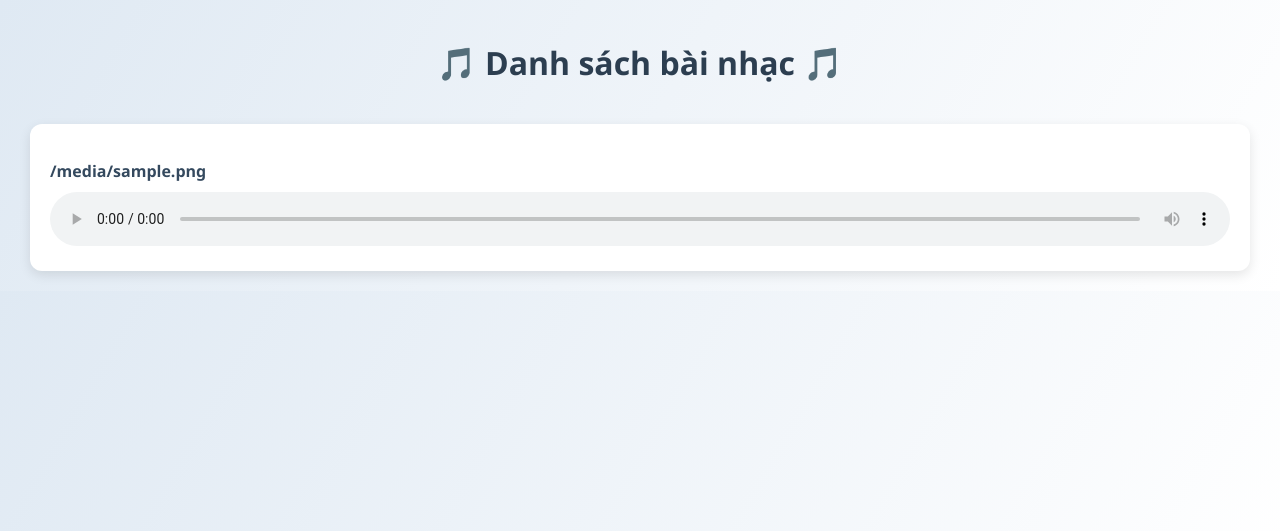
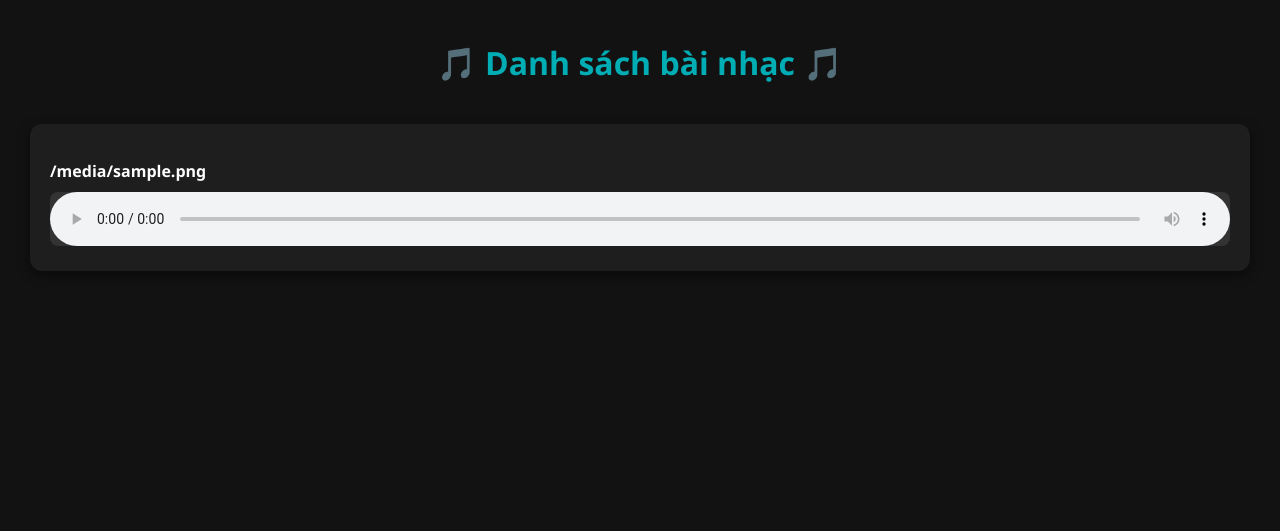
Before and after one commit to cyb3r-Kn1ght/Cryptography_Project, a Flask app: template myapp/templates/index.html in a window 1280 px wide. Shown: the top 531 px of the page. Run offline with Flask 3, Linux system fonts and the light colour scheme; the template is opened without the code that fills it: most values are stand-ins (such as "Sample title", 1, 10 or a date in 2020).

Commit message:
Thêm tí css

```diff
--- a/myapp/static/style/musicpage.css
+++ b/myapp/static/style/musicpage.css
@@ -1,13 +1,14 @@
 body {
     font-family: 'Segoe UI', sans-serif;
-    background: linear-gradient(120deg, #dfe9f3, #ffffff);
+    background-color: #121212;
+    color: #f1f1f1;
     margin: 0;
     padding: 20px;
 }
 
 h1 {
     text-align: center;
-    color: #2c3e50;
+    color: #00adb5;
     margin-bottom: 40px;
 }
 
@@ -19,24 +20,26 @@ h1 {
 }
 
 .music-card {
-    background-color: #ffffff;
+    background-color: #1e1e1e;
     border-radius: 12px;
-    box-shadow: 0 4px 12px rgba(0, 0, 0, 0.1);
+    box-shadow: 0 4px 12px rgba(0, 0, 0, 0.5);
     padding: 20px;
-    transition: transform 0.2s;
+    transition: transform 0.2s, background-color 0.3s;
 }
 
 .music-card:hover {
     transform: translateY(-5px);
+    background-color: #2a2a2a;
 }
 
 .music-title {
     font-weight: bold;
     margin-bottom: 10px;
-    color: #34495e;
+    color: #ffffff;
 }
 
 audio {
     width: 100%;
     border-radius: 8px;
+    background-color: #333;
 }
```
